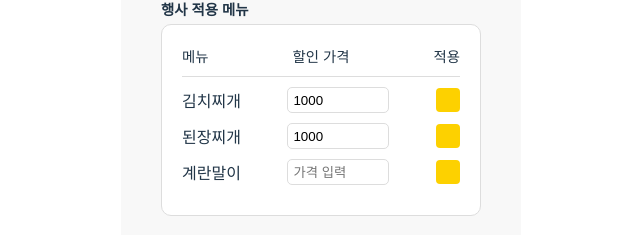
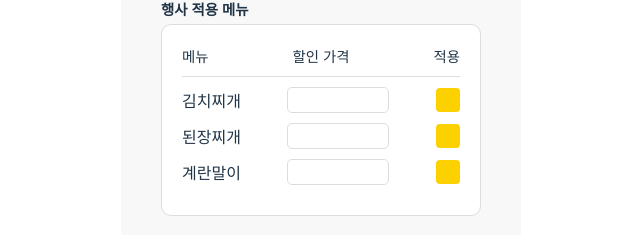
Before and after one commit to UMC-6th-BAB/BAB-FE, a React (Vite) app: page /discount-event in a window 1280 px wide. Shown: the part 194-429 px from the top of the page, without its empty margins (319-959 px from the left). Built offline with nearby package versions, Linux system fonts and the light colour scheme; a web font is replaced by a local one.

Commit message:
feat: 할인행사 진행되는 로직 초기 구현

```diff
--- a/src/components/AppContent.tsx
+++ b/src/components/AppContent.tsx
@@ -5,6 +5,7 @@ import Footer from '@components/Footer/Footer'
 import StatusBar from '@components/StatusBar/StatusBar'
 import DiscountEventPage from '@pages/DiscountEventPage/DiscountEventPage/DiscountEventPage'
 import DiscountEventPageTwo from '@pages/DiscountEventPage/DiscountEventPageTwo/DiscountEventPageTwo'
+import DiscountEventRecordPage from '@pages/DiscountEventRecordPage/DiscountEventRecordPage'
 
 const Container = styled.div`
   display: flex;
@@ -31,6 +32,7 @@ export default function AppContent() {
         <Route path="/manager" element={<ManagerPage />} />
         <Route path="/discount-event" element={<DiscountEventPage />} />
         <Route path="/discount-eventTwo" element={<DiscountEventPageTwo />} />
+        <Route path="/discountRecord" element={<DiscountEventRecordPage />} />
       </Routes>
       {showFooter && <Footer />}
     </>
--- a/src/components/ManagerCompletedCard/ManagerCompletedCard.tsx
+++ b/src/components/ManagerCompletedCard/ManagerCompletedCard.tsx
@@ -27,7 +27,7 @@ export default function ManagerCompletedCard() {
           <span>할인행사</span>
           <span>진행하기</span>
         </CardButton>
-        <CardButton>
+        <CardButton onClick={() => navigate('/discountRecord')}>
           <span>진행했던</span>
           <span>할인행사 보기</span>
         </CardButton>
--- a/src/pages/DiscountEventPage/DiscountEventPage/DiscountEventPage.tsx
+++ b/src/pages/DiscountEventPage/DiscountEventPage/DiscountEventPage.tsx
@@ -1,4 +1,4 @@
-import React from 'react'
+import React, { useEffect } from 'react'
 import {
   PageContainer,
   Header,
@@ -20,9 +20,35 @@ import {
   CheckboxWrapper,
 } from '@pages/DiscountEventPage/DiscountEventPage/DiscountEventPage.style'
 import { useNavigate } from 'react-router-dom'
+import RestaurantInfoStore from '@stores/restaurantInfoStore'
+import DiscountEventStore from '@stores/discountEventStore'
 
 export default function DiscountEventPage() {
   const navigate = useNavigate()
+  const {
+    setEventPeriod,
+    setDiscountChecked,
+    setDiscountPrice,
+    initializeDiscounts,
+    discounts,
+    eventPeriod,
+  } = DiscountEventStore()
+  const { restaurantInfo, updateMenuDiscount } = RestaurantInfoStore()
+
+  useEffect(() => {
+    initializeDiscounts(restaurantInfo.menu)
+  }, [restaurantInfo.menu, initializeDiscounts])
+
+  const handleNextClick = () => {
+    discounts.forEach((discount) => {
+      if (discount.isChecked) {
+        const discountPrice = discount.originalPrice - discount.discountPrice
+        updateMenuDiscount(discount.id, discountPrice, discount.isChecked)
+      }
+    })
+    navigate('/discount-eventTwo')
+  }
+
   return (
     <>
       <PageContainer>
@@ -34,9 +60,19 @@ export default function DiscountEventPage() {
           <DateDataWrapper>
             <Label>행사 기간 선택</Label>
             <DateInputWrapper>
-              <DateInput type="date" />
+              <DateInput
+                type="date"
+                onChange={(e) =>
+                  setEventPeriod(e.target.value, eventPeriod.endDate)
+                }
+              />
               <SpanLabel>부터</SpanLabel>
-              <DateInput type="date" />
+              <DateInput
+                type="date"
+                onChange={(e) =>
+                  setEventPeriod(eventPeriod.startDate, e.target.value)
+                }
+              />
               <SpanLabel>까지</SpanLabel>
             </DateInputWrapper>
           </DateDataWrapper>
@@ -48,37 +84,32 @@ export default function DiscountEventPage() {
               <span>적용</span>
             </MenuTableHeader>
             <MenuTableBody>
-              <MenuRow>
-                <MenuLabel>김치찌개</MenuLabel>
-                <PriceInput type="text" defaultValue="1000" />
-                <CheckboxWrapper>
-                  <input type="checkbox" id="kimchi" />
-                  <label htmlFor="kimchi"></label>
-                </CheckboxWrapper>
-              </MenuRow>
-              <MenuRow>
-                <MenuLabel>된장찌개</MenuLabel>
-                <PriceInput type="text" defaultValue="1000" />
-                <CheckboxWrapper>
-                  <input type="checkbox" id="doenjang" />
-                  <label htmlFor="doenjang"></label>
-                </CheckboxWrapper>
-              </MenuRow>
-              <MenuRow>
-                <MenuLabel>계란말이</MenuLabel>
-                <PriceInput type="text" placeholder="가격 입력" />
-                <CheckboxWrapper>
-                  <input type="checkbox" id="egg" />
-                  <label htmlFor="egg"></label>
-                </CheckboxWrapper>
-              </MenuRow>
+              {restaurantInfo.menu.map((item) => (
+                <MenuRow key={item.id}>
+                  <MenuLabel>{item.name}</MenuLabel>
+                  <PriceInput
+                    type="text"
+                    onChange={(e) =>
+                      setDiscountPrice(item.id, Number(e.target.value))
+                    }
+                  />
+                  <CheckboxWrapper>
+                    <input
+                      type="checkbox"
+                      id={`menu${item.id}`}
+                      onChange={(e) =>
+                        setDiscountChecked(item.id, e.target.checked)
+                      }
+                    />
+                    <label htmlFor={`menu${item.id}`}></label>
+                  </CheckboxWrapper>
+                </MenuRow>
+              ))}
             </MenuTableBody>
           </MenuTable>
         </EventForm>
       </PageContainer>
-      <SubmitButton onClick={() => navigate('/discount-eventTwo')}>
-        다음
-      </SubmitButton>
+      <SubmitButton onClick={handleNextClick}>다음</SubmitButton>
     </>
   )
 }
--- a/src/pages/DiscountEventPage/DiscountEventPageTwo/DiscountEventPageTwo.tsx
+++ b/src/pages/DiscountEventPage/DiscountEventPageTwo/DiscountEventPageTwo.tsx
@@ -16,9 +16,22 @@ import {
   DiscountDataWrapper,
 } from '@pages/DiscountEventPage/DiscountEventPageTwo/DiscountEventPageTwo.style'
 import { useNavigate } from 'react-router-dom'
+import RestaurantInfoStore from '@stores/restaurantInfoStore'
+import DiscountEventStore from '@stores/discountEventStore'
 
 export default function DiscountEventPageTwo() {
   const navigate = useNavigate()
+  const { eventMessage, setEventMessage, addDiscountEvent, discounts } =
+    DiscountEventStore()
+  const { restaurantInfo } = RestaurantInfoStore()
+
+  const handleSubmit = () => {
+    addDiscountEvent()
+    console.log(discounts) // 할인 정보 콘솔에 출력
+    console.log(restaurantInfo.menu)
+    navigate('/manager')
+  }
+
   return (
     <>
       <PageContainer>
@@ -33,7 +46,11 @@ export default function DiscountEventPageTwo() {
           <EventForm>
             <Label>직접 입력하기</Label>
             <hr />
-            <Textarea placeholder="행사 안내 문구를 입력해주세요." />
+            <Textarea
+              placeholder="행사 안내 문구를 입력해주세요."
+              value={eventMessage}
+              onChange={(e) => setEventMessage(e.target.value)}
+            />
             <Label>선택하기</Label>
             <MenuTable>
               <MenuTableBody>
@@ -56,7 +73,7 @@ export default function DiscountEventPageTwo() {
           </EventForm>
         </DiscountDataWrapper>
       </PageContainer>
-      <SubmitButton onClick={() => navigate('/manager')}>
+      <SubmitButton onClick={handleSubmit}>
         근처 학생들에게 알림 보내기
       </SubmitButton>
     </>
--- /dev/null
+++ b/src/stores/discountEventStore.ts
@@ -0,0 +1,86 @@
+import { create } from 'zustand'
+
+interface Discount {
+  id: number
+  name: string
+  originalPrice: number
+  discountPrice: number
+  isChecked: boolean
+}
+
+interface DiscountEvent {
+  id: number
+  startDate: string
+  endDate: string
+  eventMessage: string
+  discounts: Discount[]
+}
+
+interface DiscountEventState {
+  eventPeriod: { startDate: string; endDate: string }
+  eventMessage: string
+  discounts: Discount[]
+  discountEvents: DiscountEvent[]
+  setEventPeriod: (startDate: string, endDate: string) => void
+  setEventMessage: (message: string) => void
+  setDiscountChecked: (id: number, isChecked: boolean) => void
+  setDiscountPrice: (id: number, price: number) => void
+  initializeDiscounts: (
+    menu: {
+      id: number
+      image: string
+      name: string
+      price: number
+      discountPrice?: number
+      isDiscounted?: boolean
+    }[],
+  ) => void
+  addDiscountEvent: () => void
+}
+
+const DiscountEventStore = create<DiscountEventState>((set) => ({
+  eventPeriod: { startDate: '', endDate: '' },
+  eventMessage: '',
+  discounts: [],
+  discountEvents: [],
+  setEventPeriod: (startDate, endDate) =>
+    set({ eventPeriod: { startDate, endDate } }),
+  setEventMessage: (message) => set({ eventMessage: message }),
+  setDiscountChecked: (id, isChecked) =>
+    set((state) => ({
+      discounts: state.discounts.map((discount) =>
+        discount.id === id ? { ...discount, isChecked } : discount,
+      ),
+    })),
+  setDiscountPrice: (id, price) =>
+    set((state) => ({
+      discounts: state.discounts.map((discount) =>
+        discount.id === id ? { ...discount, discountPrice: price } : discount,
+      ),
+    })),
+  initializeDiscounts: (menu) =>
+    set({
+      discounts: menu.map((item) => ({
+        id: item.id,
+        name: item.name,
+        originalPrice: item.price,
+        discountPrice: item.discountPrice ?? 0,
+        isChecked: item.isDiscounted ?? false,
+      })),
+    }),
+  addDiscountEvent: () =>
+    set((state) => ({
+      discountEvents: [
+        ...state.discountEvents,
+        {
+          id: state.discountEvents.length + 1,
+          startDate: state.eventPeriod.startDate,
+          endDate: state.eventPeriod.endDate,
+          eventMessage: state.eventMessage,
+          discounts: state.discounts,
+        },
+      ],
+    })),
+}))
+
+export default DiscountEventStore
--- a/src/stores/restaurantInfoStore.ts
+++ b/src/stores/restaurantInfoStore.ts
@@ -9,10 +9,12 @@ interface BusinessHours {
 
 interface MenuItem {
   //할인된 가격 생각도 해야될듯
+  id: number
   image: string
   name: string
   price: number
   discountPrice?: number
+  isDiscounted?: boolean // 추가된 필드
 }
 
 interface restaurantInfo {
@@ -27,12 +29,17 @@ interface restaurantInfo {
 
 interface restaurantStore {
   restaurantInfo: restaurantInfo
-  setrestaurantInfo: (info: restaurantInfo) => void
+  setRestaurantInfo: (info: restaurantInfo) => void
   isRestaurantRegistered: boolean
   setRestaurantRegistered: (registered: boolean) => void
+  updateMenuDiscount: (
+    id: number,
+    discountPrice?: number,
+    isDiscounted?: boolean,
+  ) => void
 }
 
-const restaurantInfoStore = create<restaurantStore>((set) => ({
+const RestaurantInfoStore = create<restaurantStore>((set) => ({
   restaurantInfo: {
     name: '밥이득 김치찌개',
     restaurantLink: '',
@@ -40,12 +47,46 @@ const restaurantInfoStore = create<restaurantStore>((set) => ({
     university: '',
     businessHours: [],
     breakTime: [],
-    menu: [],
+    menu: [
+      {
+        id: 0,
+        image: '',
+        name: '김치찌개',
+        price: 8000,
+        discountPrice: 0,
+        isDiscounted: false,
+      },
+      {
+        id: 1,
+        image: '',
+        name: '된장찌개',
+        price: 7500,
+        discountPrice: 0,
+        isDiscounted: false,
+      },
+      {
+        id: 2,
+        image: '',
+        name: '계란말이',
+        price: 5000,
+        discountPrice: 0,
+        isDiscounted: false,
+      },
+    ],
   },
-  setrestaurantInfo: (info) => set({ restaurantInfo: info }),
+  setRestaurantInfo: (info) => set({ restaurantInfo: info }),
   isRestaurantRegistered: false,
   setRestaurantRegistered: (registered) =>
     set({ isRestaurantRegistered: registered }),
+  updateMenuDiscount: (id, discountPrice, isDiscounted) =>
+    set((state) => ({
+      restaurantInfo: {
+        ...state.restaurantInfo,
+        menu: state.restaurantInfo.menu.map((item, index) =>
+          item.id === id ? { ...item, discountPrice, isDiscounted } : item,
+        ),
+      },
+    })),
 }))
 
-export default restaurantInfoStore
+export default RestaurantInfoStore
```
